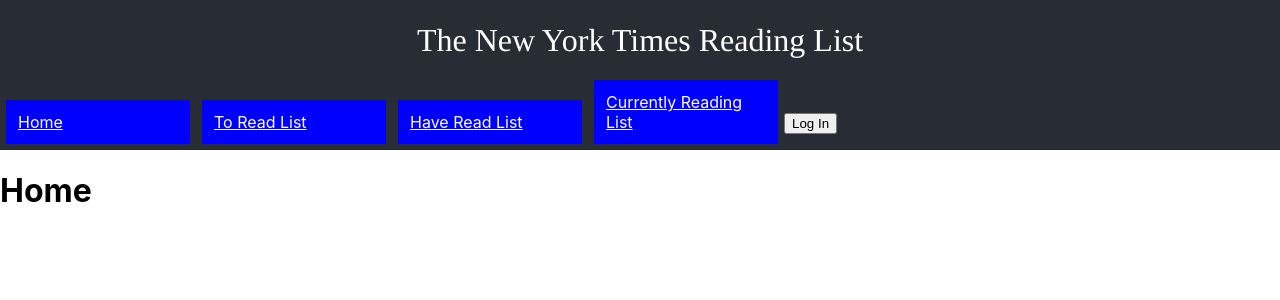
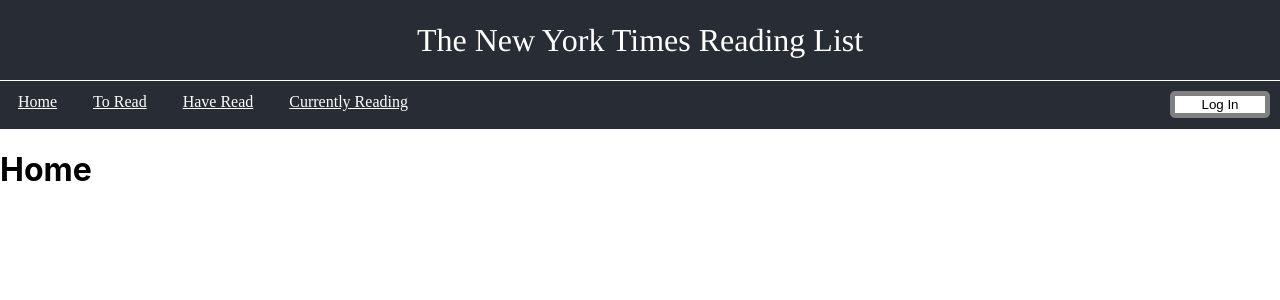
Before and after one commit to ajs-amandasmith/phase-2-project, a React (Create React App) app: page / in a window 1280 px wide. Shown: the top 300 px of the page. Built offline with nearby package versions, Linux system fonts and the light colour scheme.

Commit message:
CSS styling for the NavBar

```diff
--- a/src/components/NavBar.js
+++ b/src/components/NavBar.js
@@ -6,7 +6,6 @@
   const [isLoggedIn, setIsLoggedIn] = useState(false);
 
   function handleLogInClick(e) {
-    console.log(e.target)
     setIsLoggedIn(!isLoggedIn);
   }
 
@@ -16,15 +15,15 @@
         Home
       </NavLink>
       <NavLink to="to-read" className="nav-link">
-        To Read List
+        To Read
       </NavLink>
       <NavLink to="have-read" className="nav-link">
-        Have Read List
+        Have Read
       </NavLink>
       <NavLink to="/currently-reading" className="nav-link">
-        Currently Reading List
+        Currently Reading
       </NavLink>
-      <button onClick={handleLogInClick}>{isLoggedIn ? "Log Out" : "Log In"}</button>
+      <button className="login" onClick={handleLogInClick}>{isLoggedIn ? "Log Out" : "Log In"}</button>
     </div>
   )
 }
--- a/src/css/NavBar.css
+++ b/src/css/NavBar.css
@@ -1,24 +1,25 @@
 .nav-bar {
+  position: relative;
   background: #282c34;
+  border-top: white solid 1px;
 }
 
 .nav-link {
   display: inline-block;
-  width: 20vh;
-  /* height: 5vh; */
+  width: max-content;
   padding: 12px;
   margin: 0 6px 6px;
-  background: blue;
   color: white;
+  font-family: 'Times New Roman', Times, serif
 }
 
-/* const navStyle = {
-  display: "inline-block",
-  width: "100px",
-  height: "50px",
-  padding: "12px",
-  margin: "0 6px 6px",
-  background: "blue",
-  textDecoration: "none",
-  color: "white",
-} */
+.login {
+  position: absolute;
+  right: 0px;
+  margin-right: 10px;
+  top: 10px;
+  width: 100px;
+  background: white;
+  border-radius: 5px;
+  border: gray solid 5px;
+}
```
